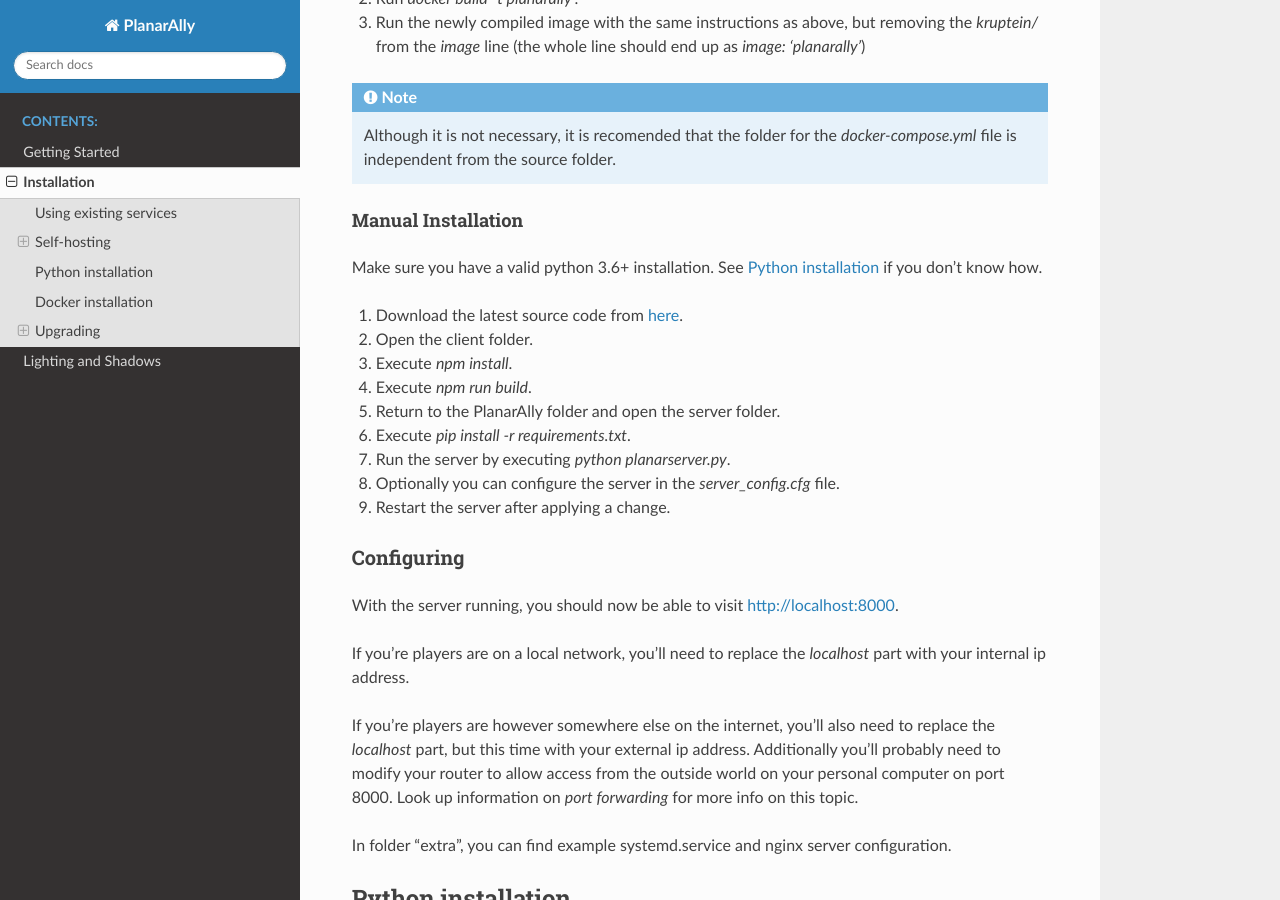
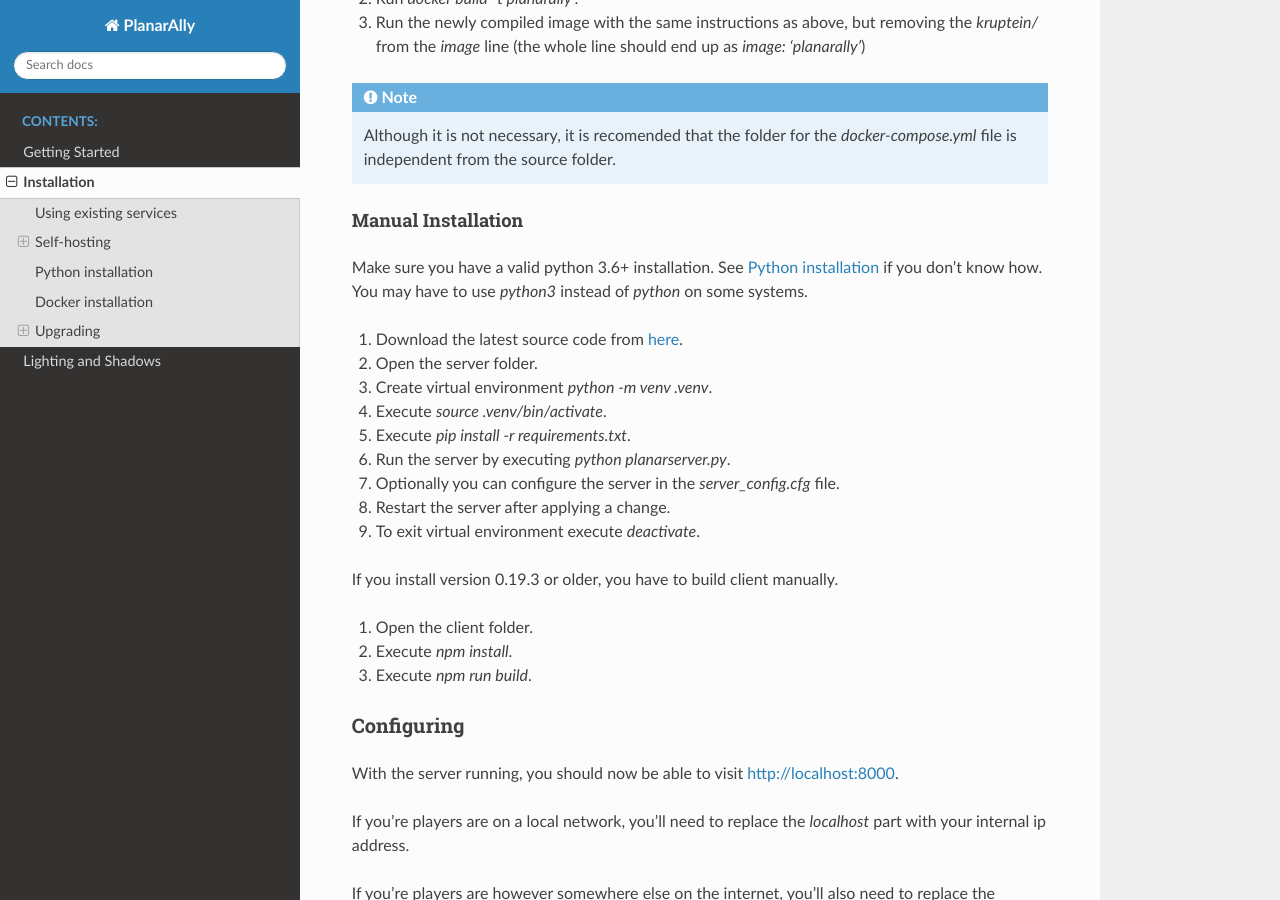
Before and after one commit to Kruptein/PlanarAlly, a Sphinx documentation site: the page built from docs/installation.rst, in a window 1280 px wide and 900 px high, scrolled down 2423 px. Built offline with Sphinx 7.4.7 and the Read the Docs theme 2.0.0, drawn with Linux system fonts in a browser that asks for light colours; pages that are not in the unit, such as notebooks, are missing from menus.

Commit message:
update installation instruction
add virtual environment in manual installation instruction
move client building instruction
add mention about using python3/python

```diff
--- a/docs/installation.rst
+++ b/docs/installation.rst
@@ -117,16 +117,23 @@
 
 Make sure you have a valid python 3.6+ installation.
 See :ref:`python` if you don't know how.
+You may have to use `python3` instead of `python` on some systems.
 
 1. Download the latest source code from `here <https://github.com/Kruptein/PlanarAlly/releases/>`_.
-2. Open the client folder.
-3. Execute `npm install`.
-4. Execute `npm run build`.
-5. Return to the PlanarAlly folder and open the server folder.
-6. Execute `pip install -r requirements.txt`.
-7. Run the server by executing `python planarserver.py`.
-8. Optionally you can configure the server in the `server_config.cfg` file.
-9. Restart the server after applying a change.
+2. Open the server folder.
+3. Create virtual environment `python -m venv .venv`.
+4. Execute `source .venv/bin/activate`.
+5. Execute `pip install -r requirements.txt`.
+6. Run the server by executing `python planarserver.py`.
+7. Optionally you can configure the server in the `server_config.cfg` file.
+8. Restart the server after applying a change.
+9. To exit virtual environment execute `deactivate`.
+
+If you install version 0.19.3 or older, you have to build client manually.
+
+1. Open the client folder.
+2. Execute `npm install`.
+3. Execute `npm run build`.
 
 Configuring
 ************
```
